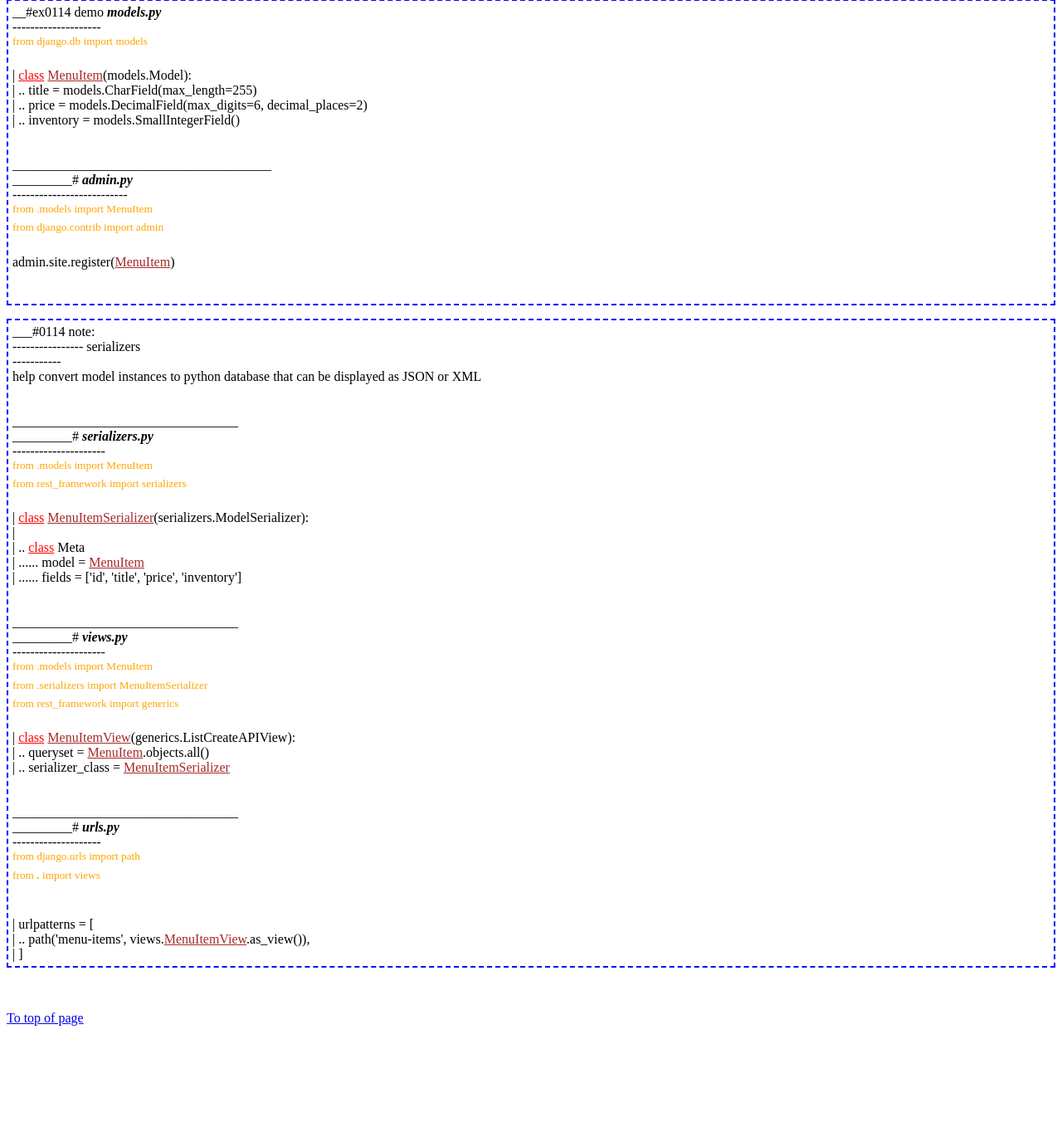
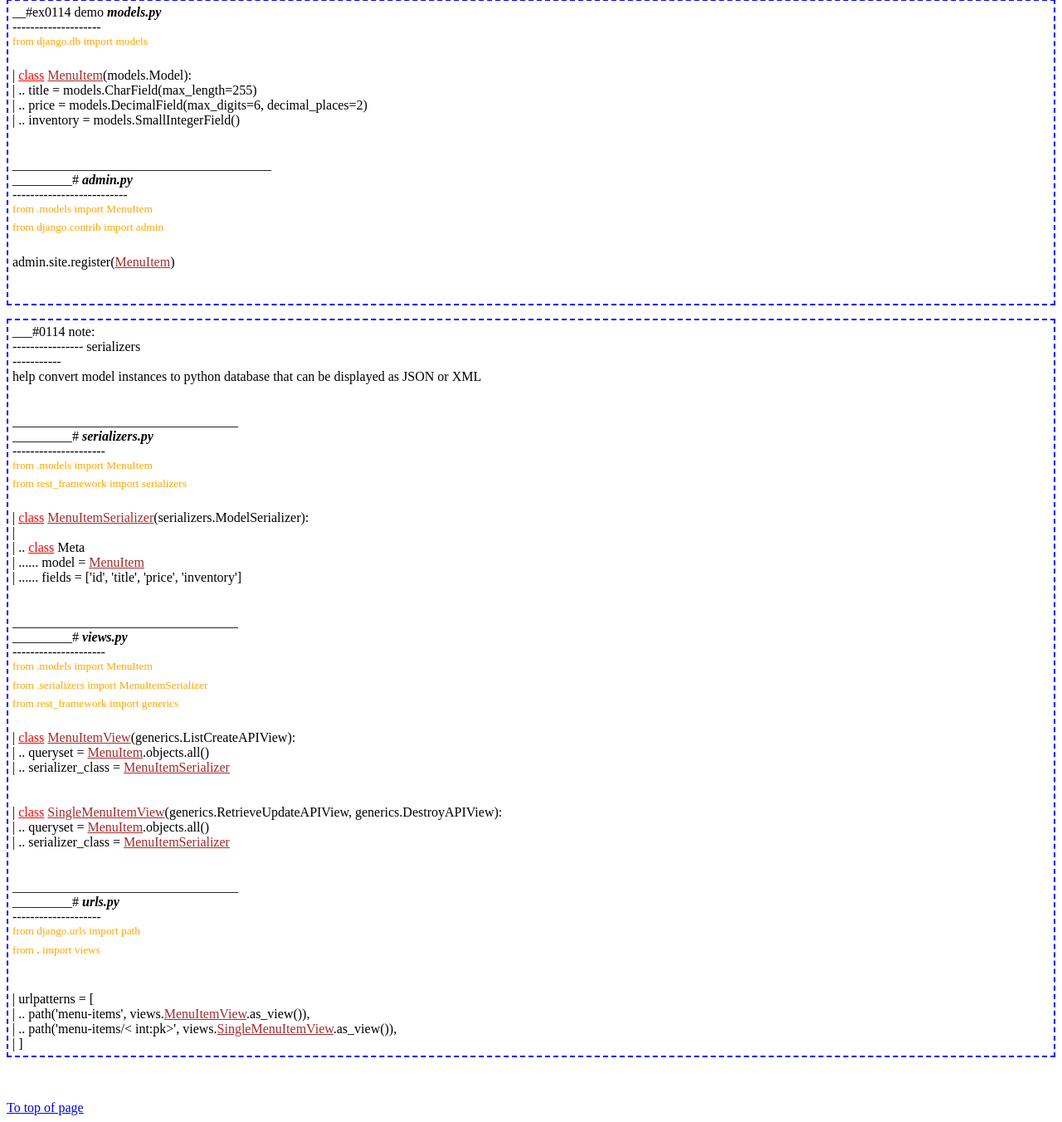
Before and after one commit to py3user22/0114_djano_proj_new, a Django app: page / in a window 1280 px wide. Shown: the part 376-1728 px from the top of the page at 83% size. Before the commit the page ends 1612 px from the top, so only its background shows below. Run offline with Django 5.2, Linux system fonts and the light colour scheme.

Commit message:
0114 got single item output and post add

```diff
--- a/app0114/templates/0114_django_demo.html
+++ b/app0114/templates/0114_django_demo.html
@@ -41,6 +41,7 @@
         | .. inventory = models.SmallIntegerField() <br>
         <br>
         <br>
+
         _______________________________________<br>
         _________# <b><i>admin.py</i></b> <br>--------------------------<br>
         <sup class="intr">
@@ -81,7 +82,14 @@
         | <a href="clas" class="clas">class</a> <a href="meiv" class="meiv">MenuItemView</a>(generics.ListCreateAPIView): <br>
         | .. queryset = <a href="meit" class="meit">MenuItem</a>.objects.all() <br>
         | .. serializer_class = <a href="meiv" class="meiv">MenuItemSerializer</a> <br>
-        <br><br>__________________________________<br>
+        <br><br>
+        | <a href="clas" class="clas">class</a> <a href="meiv" class="meiv">SingleMenuItemView</a>(generics.RetrieveUpdateAPIView, generics.DestroyAPIView): <br>
+        | .. queryset = <a href="meit" class="meit">MenuItem</a>.objects.all() <br>
+        | .. serializer_class = <a href="meiv" class="meiv">MenuItemSerializer</a> <br>
+        <br><br>
+
+
+        __________________________________<br>
         _________# <b><i>urls.py</i></b> <br>--------------------<br>
         <sup class="intr">
             from django.urls import path <br>
@@ -91,6 +99,8 @@
         <br>
         | urlpatterns = [ <br>
         | .. path('menu-items', views.<a href="meiv" class="meiv">MenuItemView</a>.as_view()), <br>
+        | .. path('menu-items/< int:pk>', views.<a href="meiv" class="meiv">SingleMenuItemView</a>.as_view()), <br>
+
         | ] <br>
     </p>
 
--- a/app0114/urls.py
+++ b/app0114/urls.py
@@ -5,4 +5,5 @@ from . import views
 urlpatterns = [
     path('', views.home),
     path('menu-items', views.MenuItemView.as_view()),
+    path('menu-items/<int:pk>', views.SingleMenuItemView.as_view()),
 ]
--- a/app0114/views.py
+++ b/app0114/views.py
@@ -11,3 +11,7 @@ def home(request):
 class MenuItemView(generics.ListCreateAPIView):
     queryset = MenuItem.objects.all()
     serializer_class = MenuItemSerializer
+
+class SingleMenuItemView(generics.RetrieveUpdateAPIView, generics.DestroyAPIView):
+    queryset = MenuItem.objects.all()
+    serializer_class = MenuItemSerializer
```
Also changed, not shown: db.sqlite3.
